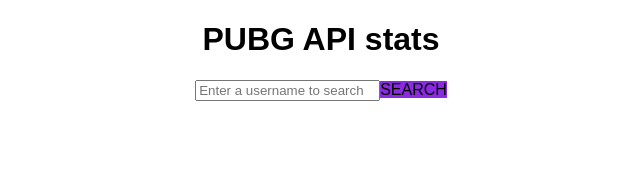
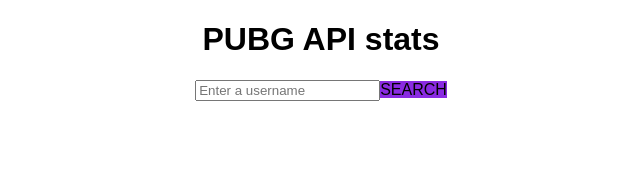
Before and after one commit to JessePeplinski/pubg-react, a React (Create React App) app: page / in a window 1280 px wide. Shown: the top 170 px of the page, without its empty margins (319-959 px from the left). Built offline with nearby package versions, Linux system fonts and the light colour scheme.

Commit message:
Update show/hide on button, only make request to API when content is not visible

```diff
--- a/src/Components/Match/Match.js
+++ b/src/Components/Match/Match.js
@@ -41,7 +41,12 @@
                 <div className="Match-information">
                     <h3>{this.props.match.id}</h3>
                     <p>MORE META DATA SHOULD GO HERE.</p>
-                    <button onClick={() => {this.setState({ showing: !showing }); this.searchMatch();}}>View Match Results</button>
+
+                    {/* Only make the request when the content is hidden */}
+                    <button onClick={() => {this.setState({ showing: !showing }); {showing ? null : this.searchMatch() }}}>
+                        {showing ? 'Hide' : 'Show'} Match Results
+                    </button>
+
                     {/* Toggle game stats onClick */}
                     { showing
                         ?
--- a/src/Components/SearchBar/SearchBar.js
+++ b/src/Components/SearchBar/SearchBar.js
@@ -32,7 +32,7 @@
     render() {
         return (
             <div className="SearchBar">
-                <input placeholder="Enter a username to search" onChange={this.handleTermChange} onKeyPress={this.handleKeyPress} />
+                <input placeholder="Enter a username" onChange={this.handleTermChange} onKeyPress={this.handleKeyPress} />
                 <a onClick={this.search}>SEARCH</a>
             </div>
         );
```
